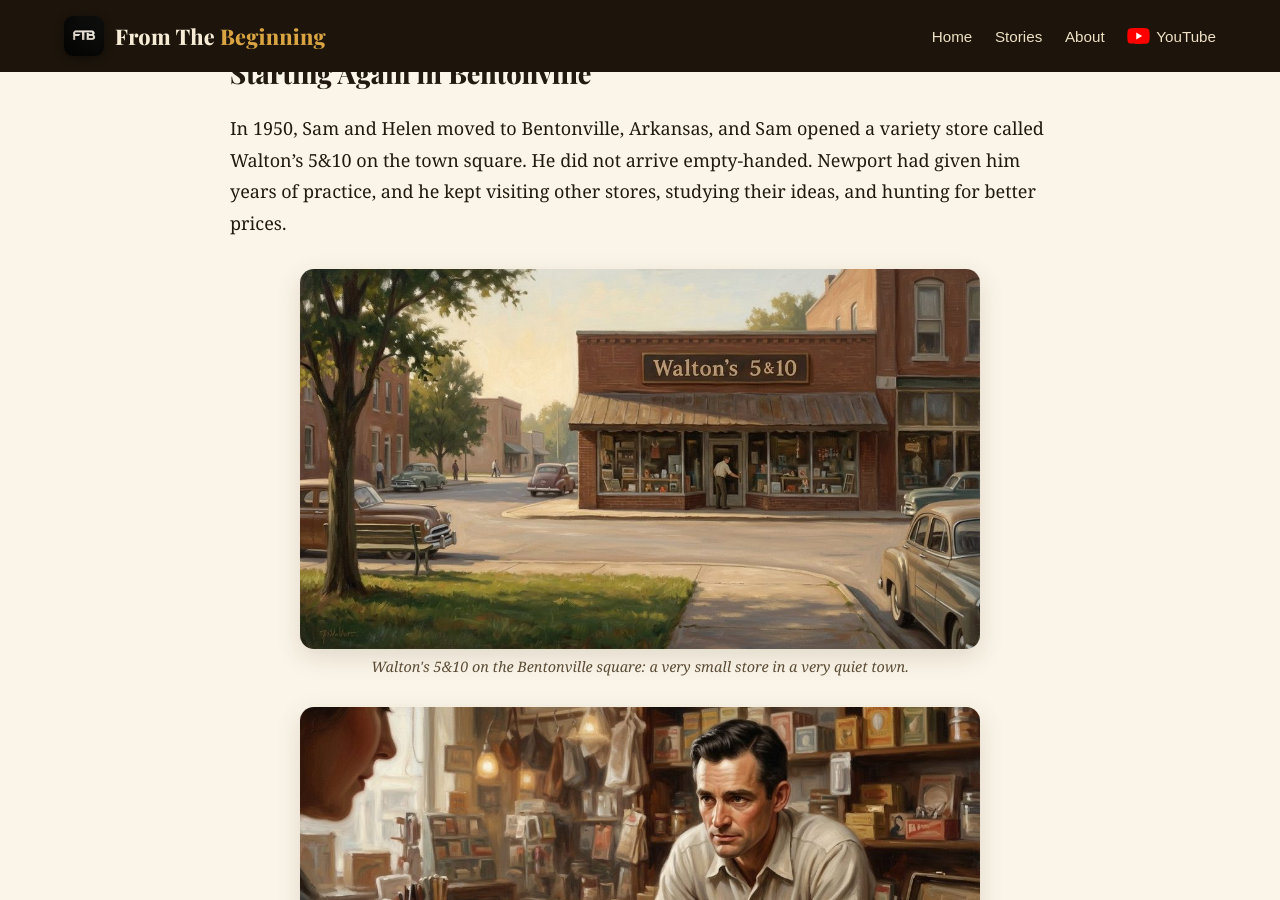
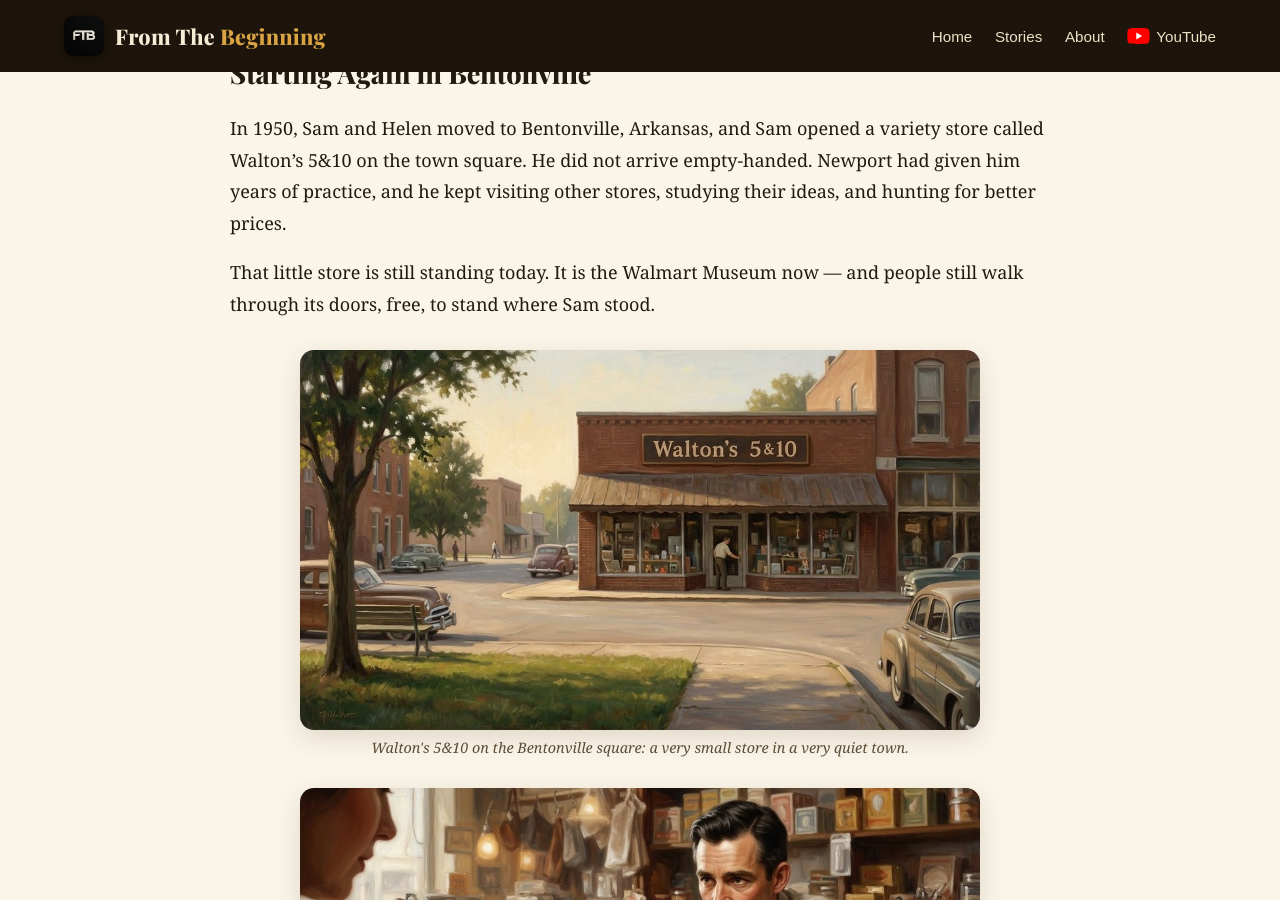
Before and after one commit to docsachmienphi/FTB, a Jekyll site: the page built from _posts/2026-11-12-history-of-walmart.md, in a window 1280 px wide and 900 px high, scrolled down 6894 px. Built offline with Jekyll 4.4.1, drawn with Linux system fonts in a browser that asks for light colours; some of the changed text lies outside the part shown.

Commit message:
Walmart article: add the still-standing museum beat to Bentonville section, plus museum source

```diff
--- a/_posts/2026-11-12-history-of-walmart.md
+++ b/_posts/2026-11-12-history-of-walmart.md
@@ -19,6 +19,8 @@ sources:
     url: "https://corporate.walmart.com/about/history"
   - title: "Walmart — the official page about Sam Walton"
     url: "https://corporate.walmart.com/about/sam-walton"
+  - title: "Walmart — the Walmart Museum, in Sam Walton's original Walton's 5&10 store"
+    url: "https://corporate.walmart.com/about/walmart-museum/plan-your-visit"
   - title: "Walmart World — a second chance for Walmart in Newport"
     url: "https://www.walmartworld.com/content/walmart-world/en_us/articles/2022/07/a-second-chance-for-walmart-in-newport.html"
   - title: "Walmart — fiscal 2026 earnings release (SEC filing)"
@@ -131,6 +133,8 @@ Then came the problem he could not solve. Sam did not own the building. He was o
 
 In 1950, Sam and Helen moved to Bentonville, Arkansas, and Sam opened a variety store called Walton's 5&10 on the town square. He did not arrive empty-handed. Newport had given him years of practice, and he kept visiting other stores, studying their ideas, and hunting for better prices.
 
+That little store is still standing today. It is the Walmart Museum now — and people still walk through its doors, free, to stand where Sam stood.
+
 <figure><img src="/assets/images/walmart/walmart-5and10.jpg" alt="Walton's 5&10 store on the town square of Bentonville, seen from across the street, with Sam Walton unlocking the door"><figcaption>Walton's 5&10 on the Bentonville square: a very small store in a very quiet town.</figcaption></figure>
 
 <figure><img src="/assets/images/walmart/walmart-watching-price.jpg" alt="A customer's hands holding a small item and its price tag in the foreground, while Sam Walton leans on the counter watching how closely she studies the price"><figcaption>Sam watched how carefully customers studied every price. Newport had taught him that.</figcaption></figure>
```
